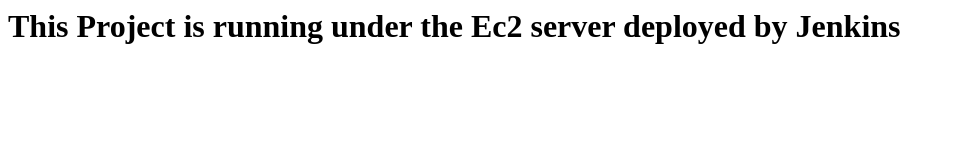
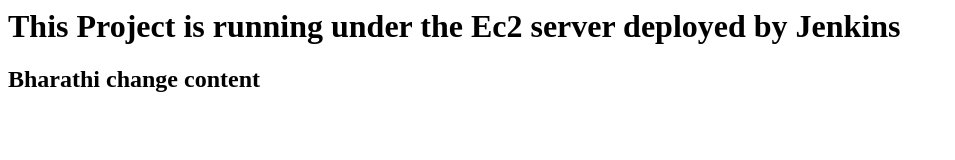
Before and after one commit to Bharathims29/jenkinsProject, a plain HTML site: page index.html in a window 1280 px wide. Shown: the whole page, without its empty margins (0-955 px from the left). Drawn offline with Linux system fonts and the light colour scheme.

Commit message:
Update index.html

```diff
--- a/index.html
+++ b/index.html
@@ -2,5 +2,6 @@
 	<title>Jenkins Task</title>
 	<body>
 		<h1>This Project is running under the Ec2 server deployed by Jenkins</h1>
+		<h2>Bharathi change content</h2>
 	</body>
 </html>
```
